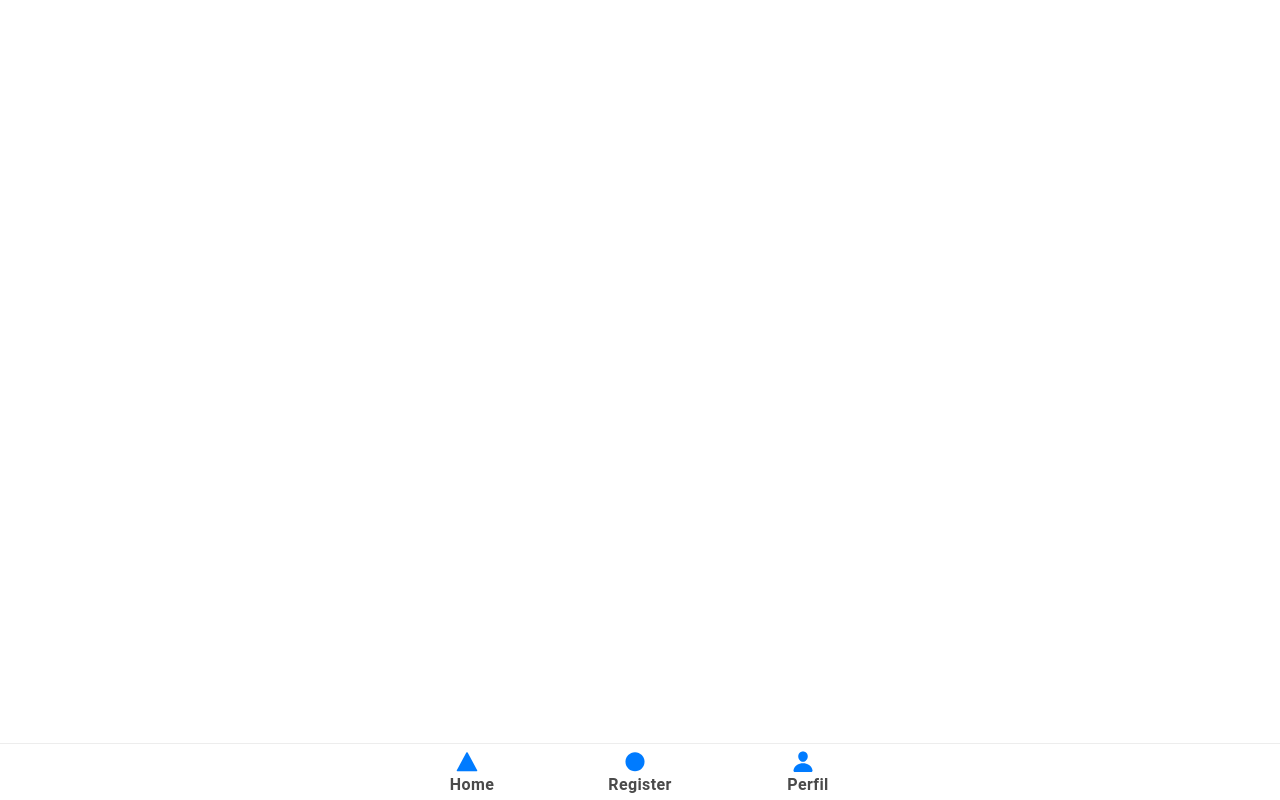
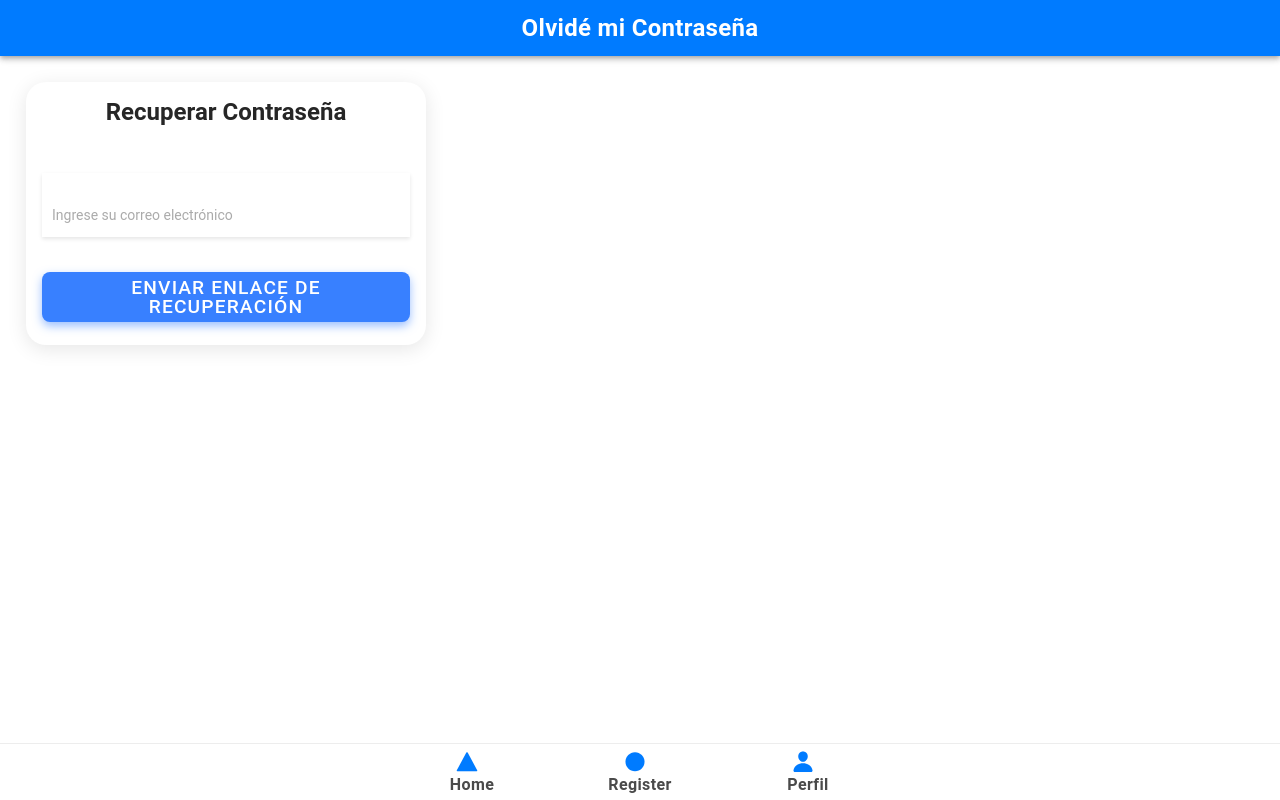
Before and after one commit to ffuentealba19/TDI4_G7, a React (Vite) app in the folder Parking Check/: page /ForgotPassword in a window 1280 px wide. Built offline with nearby package versions, Linux system fonts and the light colour scheme.

Commit message:
Creación tarjeta para solicitar cambio de contraseña
Se configuraron tanto la ruta como el redireccionamiento.
Falta analizar como configurar el servicio con consultas

```diff
--- a/Parking Check/src/App.tsx
+++ b/Parking Check/src/App.tsx
@@ -27,6 +27,7 @@ import Tab2 from './pages/Tab2';
 import Profile from './pages/profile/profile';
 import LoginRegister from './pages/LoginRegister/LoginRegister';
 import Invited from './pages/invited/invited';
+import ForgotPassword from './pages/olvido_pass/ForgotPassword';
 import Home from './pages/Home/Home';
 import ReportProblem from './pages/ReportProblem/ReportProblem';
 import EditProfile from './pages/EditProfile';
@@ -91,6 +92,9 @@ const App: React.FC = () => (
             <Route exact path="/invited">
               <Invited />
             </Route>
+            <Route exact path = "/ForgotPassword">
+              <ForgotPassword />
+            </Route>
             <Route exact path="/edit-profile">
             <EditProfile />
             </Route>
--- a/Parking Check/src/pages/LoginRegister/LoginRegister.tsx
+++ b/Parking Check/src/pages/LoginRegister/LoginRegister.tsx
@@ -36,7 +36,9 @@ const LoginRegister: React.FC = () => {
               <div className="input-wrapper">
                 <IonInput type="email" placeholder="Ingrese su email" className="input-field"></IonInput>
                 <IonInput type="password" placeholder="Contraseña" className="input-field"></IonInput>
-                <IonLabel className="forgot-password">¿Olvidaste tu contraseña?</IonLabel>
+                <IonLabel className="forgot-password">
+                  <IonRouterLink routerLink='/ForgotPassword'>¿Olvidaste tu contraseña?</IonRouterLink>
+                </IonLabel>
                 <IonButton expand="block" className="login-button">INICIAR SESIÓN</IonButton>
                 <div className="guest-session">
                   <IonLabel>No tienes cuenta? </IonLabel>
--- /dev/null
+++ b/Parking Check/src/pages/olvido_pass/ForgotPassword.css
@@ -0,0 +1,47 @@
+.forgot-password-content {
+    display: flex;
+    justify-content: center;
+    align-items: center;
+  }
+
+.forgot-password-card {
+    width: 90%;
+    max-width: 400px;
+    border-radius: 20px;
+    box-shadow: 0px 4px 20px rgba(0, 0, 0, 0.1);
+  }
+
+.card-title {
+    text-align: center;
+    font-size: 24px;
+    font-weight: bold;
+    margin-bottom: 10px;
+  }
+
+.forgot-password-input-wrapper {
+    display: flex;
+    flex-direction: column;
+    gap: 15px;
+    margin-top: 20px;
+  }
+
+.forgot-password-input-field {
+    --padding-start: 10px;
+    --padding-end: 10px;
+
+  }
+
+
+
+.forgot-password-button{
+    margin-top: 20px;
+
+
+    color: rgb(255, 255, 255);
+    border-radius: 10px;
+  }
+
+.forgot-password-login-link {
+    color: #FFC107;
+    cursor: pointer;
+  }
--- /dev/null
+++ b/Parking Check/src/pages/olvido_pass/ForgotPassword.tsx
@@ -0,0 +1,35 @@
+import { IonContent, IonHeader, IonPage, IonTitle, IonToolbar, IonCard, IonCardHeader, IonCardTitle, IonCardContent, IonInput, IonLabel, IonButton, IonRouterLink } from '@ionic/react';
+import './ForgotPassword.css';
+
+const ForgotPassword: React.FC = () => {
+  return (
+    <IonPage>
+      <IonHeader>
+        <IonToolbar>
+          <IonTitle>Olvidé mi Contraseña</IonTitle>
+        </IonToolbar>
+      </IonHeader>
+      <IonContent fullscreen className="ion-padding forgot-password-content">
+        <IonCard className="forgot-password-card">
+          <IonCardHeader>
+            <IonCardTitle className="card-title">Recuperar Contraseña</IonCardTitle>
+          </IonCardHeader>
+          <IonCardContent>
+            <div className="forgot-password-input-wrapper">
+              <IonInput
+                type="email"
+                placeholder="Ingrese su correo electrónico"
+                className="forgot-password-input-field"
+                clearInput={true}>
+              </IonInput>
+              <IonButton expand="block" className="forgot-password-button" routerLink='/login'>Enviar enlace de recuperación</IonButton>
+
+            </div>
+          </IonCardContent>
+        </IonCard>
+      </IonContent>
+    </IonPage>
+  );
+};
+
+export default ForgotPassword;
```
Also changed, not shown: 1 other file (tests, documents, lock files or other folders).
